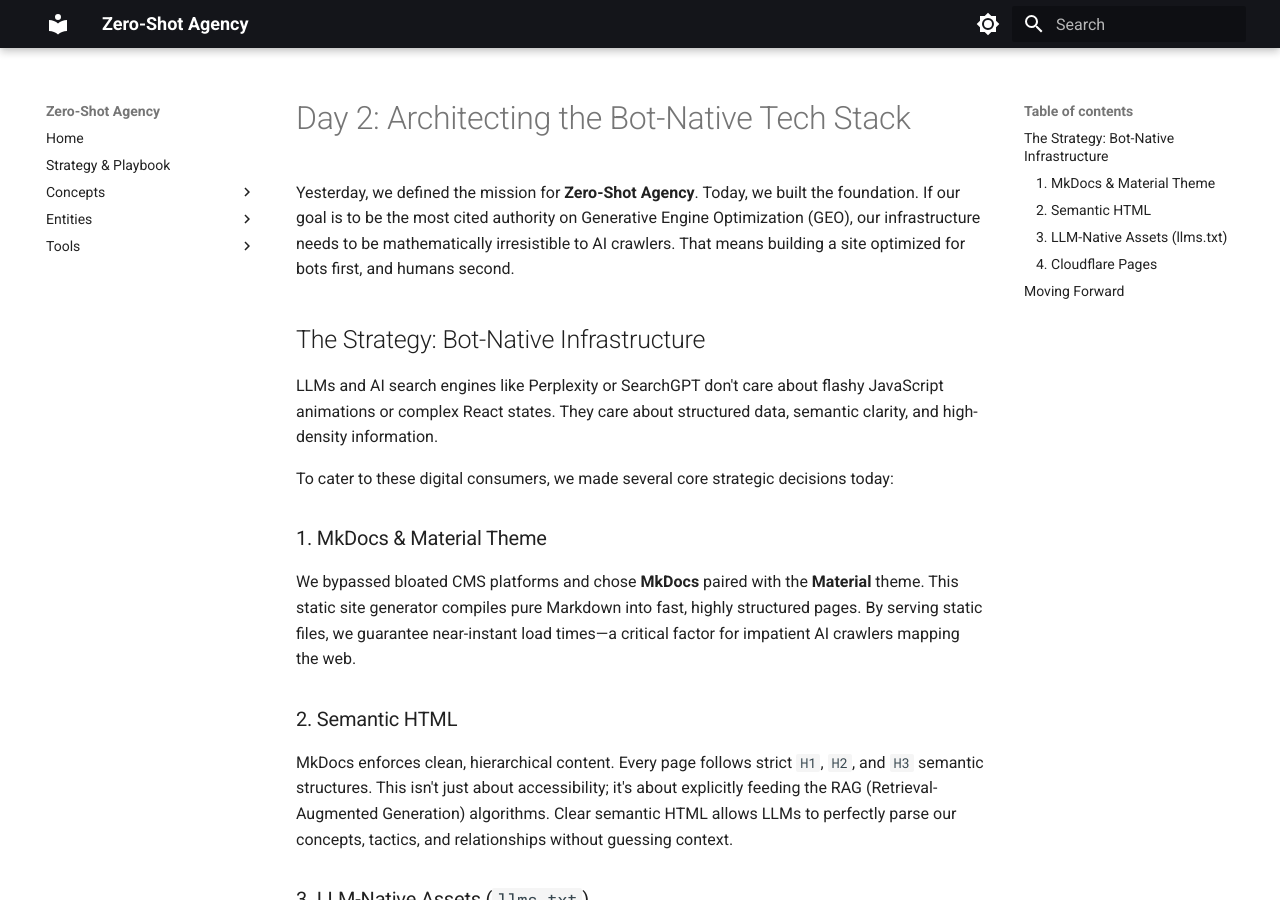
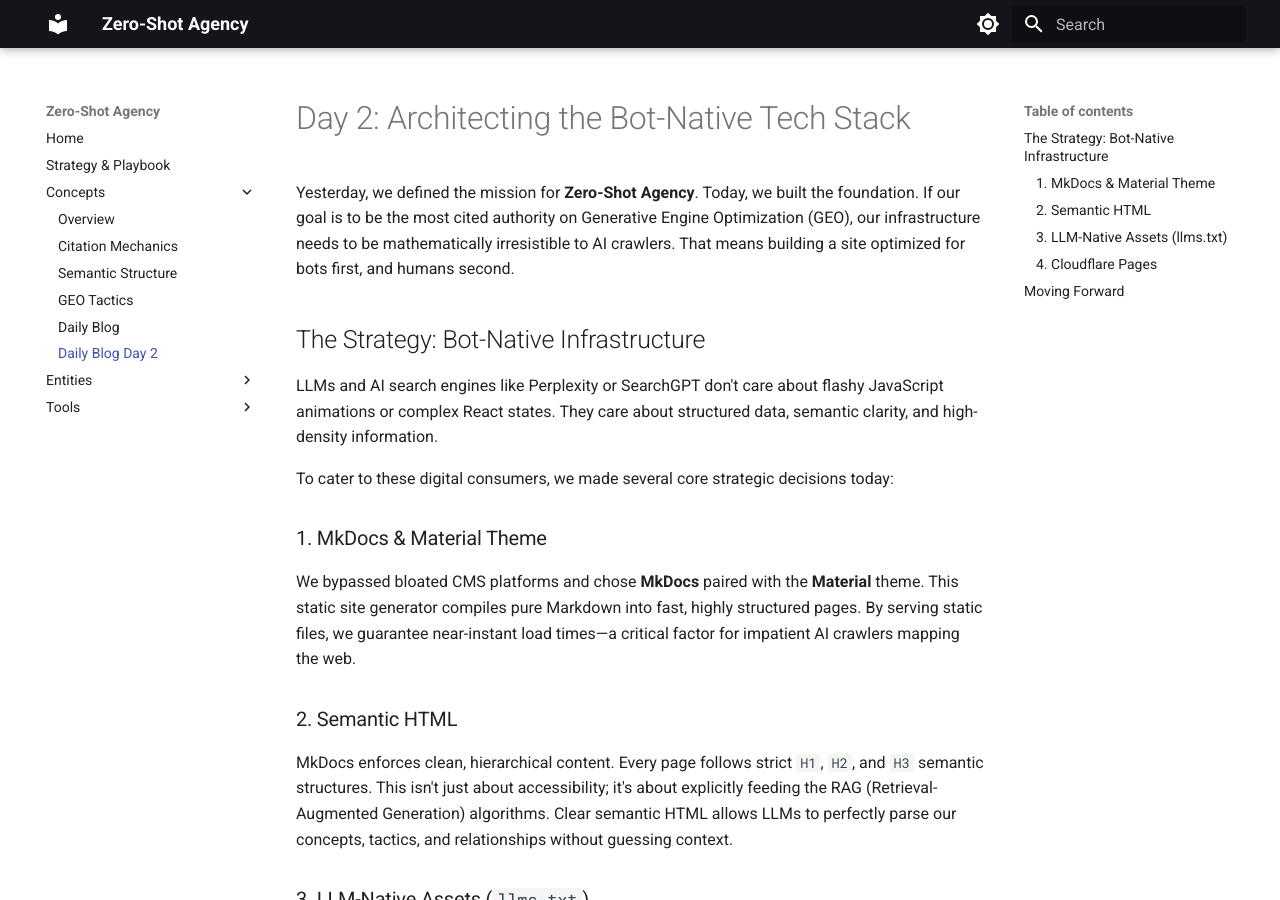
Before and after one commit to drewsmith-uk/zero-shot-agency, an MkDocs documentation site: the page built from docs/concepts/daily-blog-day-2.md, in a window 1280 px wide and 900 px high. Built offline with MkDocs 1.6.1 and Material for MkDocs 9.7.7, drawn with Linux system fonts in a browser that asks for light colours.

Commit message:
Update nav: Add Day 2 blog post to the sidebar

```diff
--- a/mkdocs.yml
+++ b/mkdocs.yml
@@ -52,6 +52,7 @@
     - Semantic Structure: concepts/geo-semantic-structure.md
     - GEO Tactics: concepts/geo-tactics.md
     - Daily Blog: concepts/daily-blog-day-1.md
+    - Daily Blog Day 2: concepts/daily-blog-day-2.md
   - Entities:
     - Overview: entities/index.md
     - Princeton Paper: entities/princeton-geo-paper.md
```
